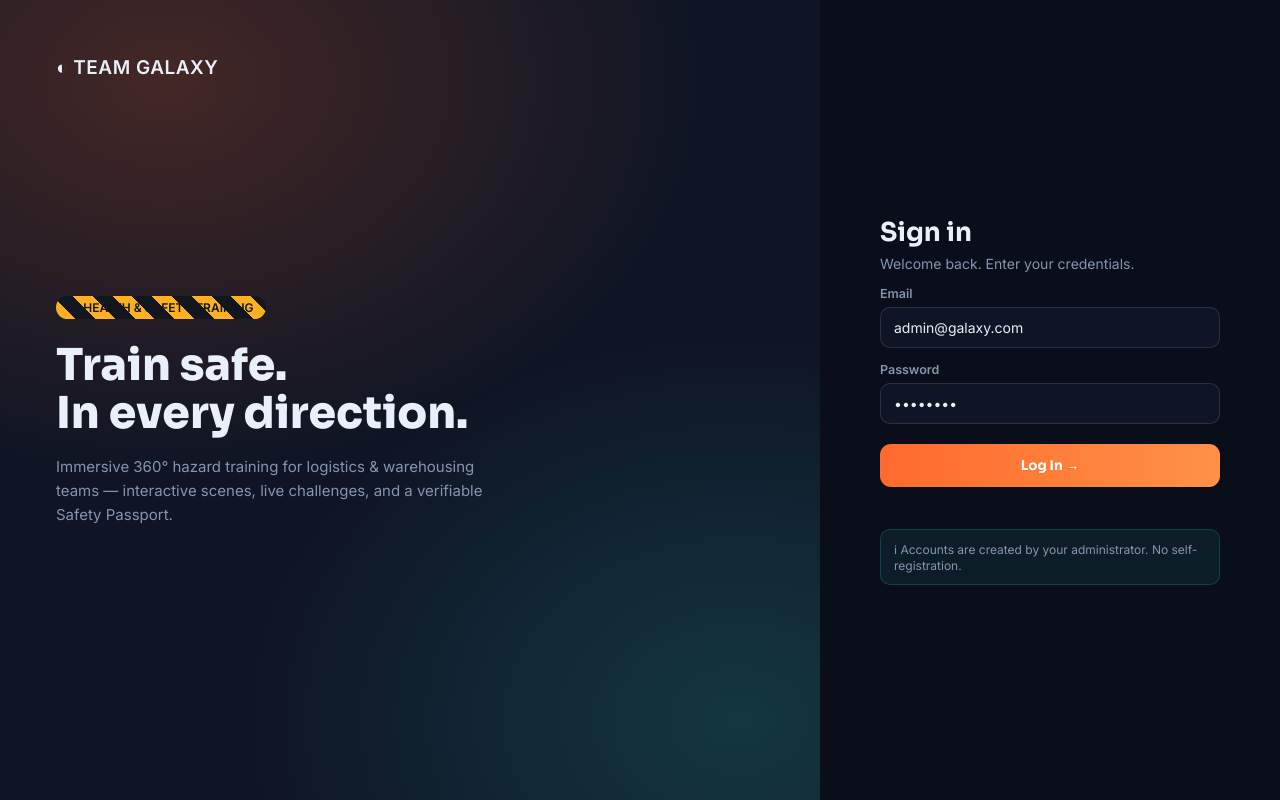
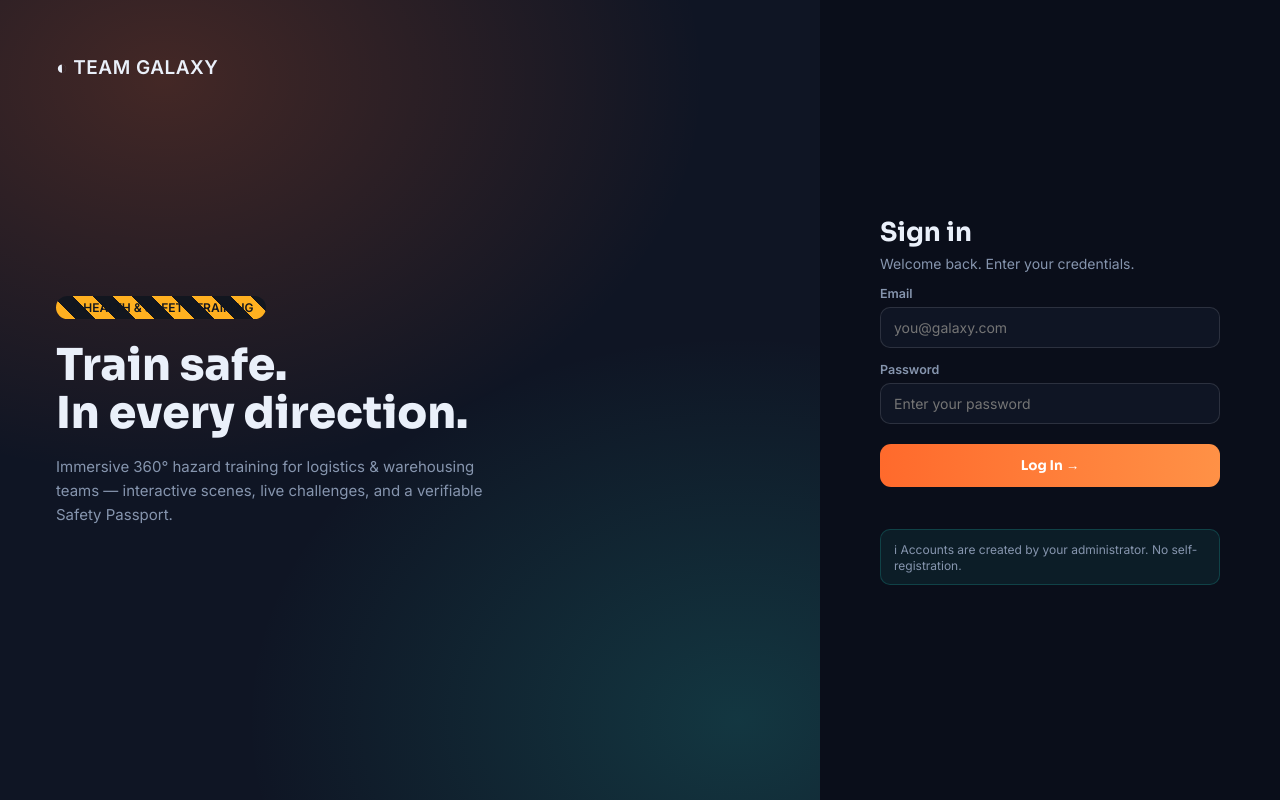
Before and after one commit to anuragdahal2025/TeamGalaxy, a plain HTML site: page client/index.html in a window 1280 px wide. Drawn offline with Linux system fonts and the light colour scheme.

Commit message:
Remove prefilled login credentials

```diff
--- a/client/index.html
+++ b/client/index.html
@@ -61,9 +61,9 @@ td{padding:13px 10px;border-top:1px solid var(--line);font-size:14px}
       <h2 style="font-size:26px">Sign in</h2>
       <p style="color:var(--mut);margin-top:6px;font-size:14px">Welcome back. Enter your credentials.</p>
       <label>Email</label>
-      <input id="email" type="email" value="admin@galaxy.com" />
+      <input id="email" type="email" placeholder="you@galaxy.com" autocomplete="off" />
       <label>Password</label>
-      <input id="password" type="password" value="Admin123" />
+      <input id="password" type="password" placeholder="Enter your password" autocomplete="off" />
       <button class="btn" style="width:100%;margin-top:20px;padding:13px" onclick="login()">Log In →</button>
       <div id="loginMsg" class="msg"></div>
       <div style="margin-top:16px;padding:11px 13px;background:rgba(37,208,196,.08);border:1px solid rgba(37,208,196,.2);border-radius:10px;font-size:12px;color:var(--mut)">ℹ Accounts are created by your administrator. No self-registration.</div>
```
